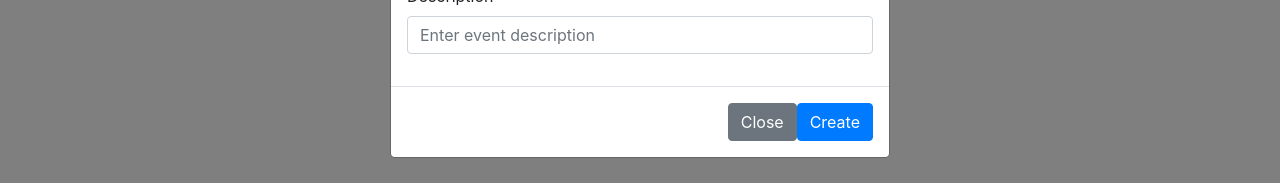
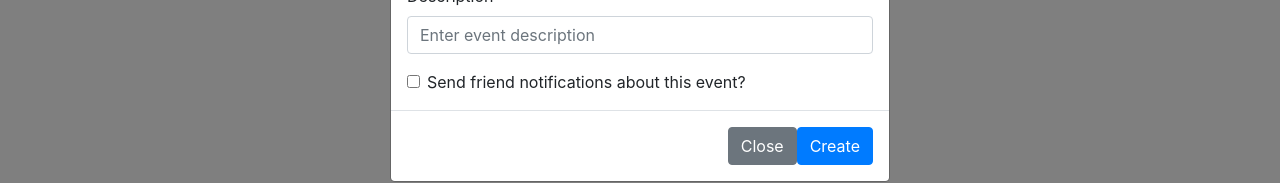
Before and after one commit to jenshaw86/relationship-tracker, a React (Create React App) app in the folder relationships-tracker/: page /events in a window 1280 px wide. Both pictures are taken after a click on the button "New Event". Shown: the part 592-775 px from the top of the page. Built offline with nearby package versions, Linux system fonts and the light colour scheme; no server answers.

Commit message:
Add notification checkbox to event form

```diff
--- a/relationships-tracker/src/components/event/EventForm.js
+++ b/relationships-tracker/src/components/event/EventForm.js
@@ -39,6 +39,8 @@ const EventForm = props => {
         <EndDateTime endDate={endDate} setEndDate={setEndDate} startDate={startDate} />
         {/* Description */}
         <Description description={description} setDescription={setDescription}/>
+        {/* Send Notification? */}
+        <Form.Check label="Send friend notifications about this event?"/>
       </Modal.Body>
 
       <Modal.Footer>
```
